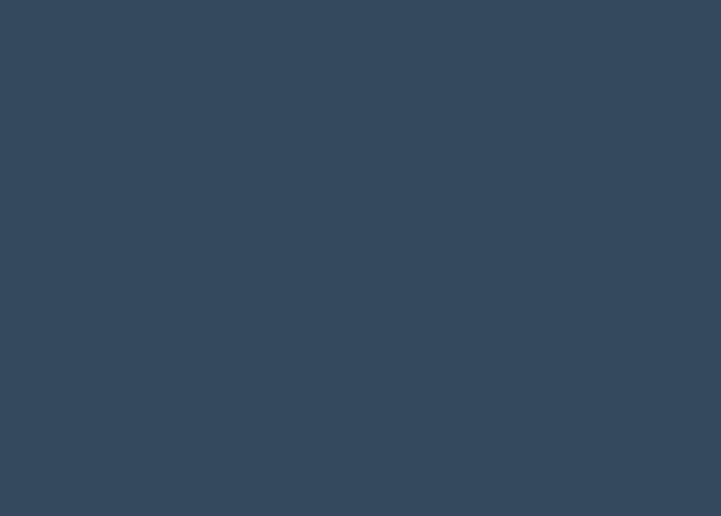
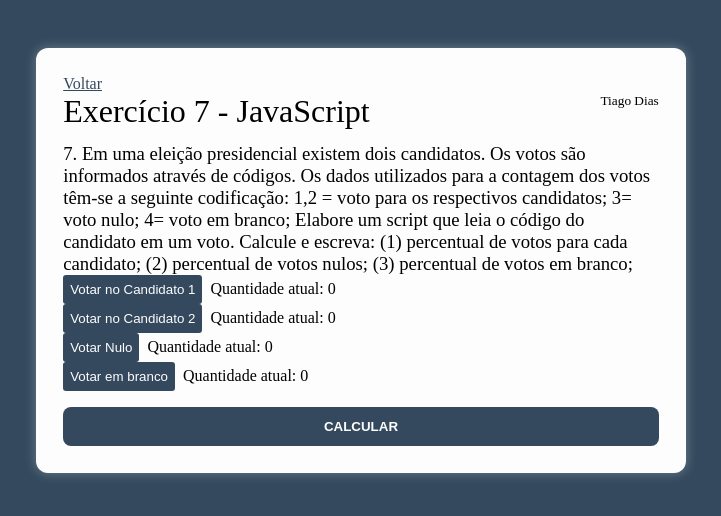
Before and after one commit to TiagoDiass/react-exercices-fatec, a React (Create React App) app: page /ex7 in a window 1280 px wide. Shown: the top 516 px of the page, without its empty margins (279-1000 px from the left). Built offline with nearby package versions, Linux system fonts and the light colour scheme; a web font is replaced by a local one.

Commit message:
ex7 feito

```diff
--- a/src/index.css
+++ b/src/index.css
@@ -77,6 +77,26 @@ code {
   justify-content: space-around;
 }
 
+.buttons {
+  display: flex;
+  flex-direction: column;
+}
+
+.vote-button {
+  border: none;
+  outline: none;
+  color: #fdfdfd;
+  background-color: var(--primary-color);
+  padding: 7px;
+  border-radius: 3px;
+  cursor: pointer;
+  margin-right: 8px;
+}
+
+.vote-button:hover {
+  box-shadow: 0 0 6px var(--primary-shadow);
+}
+
 .input-group {
   display: flex;
   flex-direction: column;
--- a/src/pages/Ex6.js
+++ b/src/pages/Ex6.js
@@ -11,7 +11,7 @@ class Ex6 extends Component {
     const numeros = [];
 
     for (let i = 1; i <= 500; i++) {
-      if (i % 5 == 0) {
+      if (i % 5 === 0) {
         numeros.push(i);
       }
     }
--- /dev/null
+++ b/src/pages/Ex7.js
@@ -0,0 +1,147 @@
+import React, { Component } from 'react';
+
+import BackButton from '../components/BackButton';
+
+class Ex7 extends Component {
+  state = {
+    mostrarResultado: false,
+    votos: {
+      candidato1: 0,
+      candidato2: 0,
+      nulo: 0,
+      branco: 0,
+    },
+
+    resultado: {
+      totalVotos: 0,
+      candidato1: 0,
+      candidato2: 0,
+      nulo: 0,
+      branco: 0,
+    },
+  };
+
+  incrementarVoto = (voto) => {
+    const votos = this.state.votos;
+
+    votos[voto] += 1;
+
+    this.setState({
+      votos,
+    });
+  };
+
+  calcularResultadoEMostrar = () => {
+    const { votos } = this.state;
+    const resultado = {};
+
+    const totalVotos =
+      votos.candidato1 + votos.candidato2 + votos.nulo + votos.branco;
+
+    for (let voto in votos) {
+      resultado[voto] = ((votos[voto] / totalVotos) * 100).toFixed(1);
+    }
+
+    resultado.totalVotos = totalVotos;
+
+    this.setState({
+      resultado,
+      mostrarResultado: true,
+    });
+  };
+
+  render() {
+    const { mostrarResultado, votos, resultado } = this.state;
+
+    return (
+      <div style={{ marginBottom: `30px` }} className="container">
+        <BackButton />
+
+        <div className="title">
+          <h1>Exercício 7 - JavaScript</h1>
+          <small>Tiago Dias</small>
+        </div>
+
+        <div className="ex-container">
+          <h3>
+            7. Em uma eleição presidencial existem dois candidatos. Os votos são
+            informados através de códigos. Os dados utilizados para a contagem
+            dos votos têm-se a seguinte codificação: 1,2 = voto para os
+            respectivos candidatos; 3= voto nulo; 4= voto em branco; Elabore um
+            script que leia o código do candidato em um voto. Calcule e escreva:
+            (1) percentual de votos para cada candidato; (2) percentual de votos
+            nulos; (3) percentual de votos em branco;
+          </h3>
+
+          <div className="buttons">
+            <div className="button-row">
+              <button
+                onClick={() => {
+                  this.incrementarVoto('candidato1');
+                }}
+                className="vote-button"
+              >
+                Votar no Candidato 1
+              </button>
+              <span>Quantidade atual: {votos.candidato1}</span>
+            </div>
+
+            <div className="button-row">
+              <button
+                onClick={() => {
+                  this.incrementarVoto('candidato2');
+                }}
+                className="vote-button"
+              >
+                Votar no Candidato 2
+              </button>
+              <span>Quantidade atual: {votos.candidato2}</span>
+            </div>
+            <div className="button-row">
+              <button
+                onClick={() => {
+                  this.incrementarVoto('nulo');
+                }}
+                className="vote-button"
+              >
+                Votar Nulo
+              </button>
+              <span>Quantidade atual: {votos.nulo}</span>
+            </div>
+            <div className="button-row">
+              <button
+                onClick={() => {
+                  this.incrementarVoto('branco');
+                }}
+                className="vote-button"
+              >
+                Votar em branco
+              </button>
+              <span>Quantidade atual: {votos.branco}</span>
+            </div>
+          </div>
+
+          {mostrarResultado && (
+            <div className="resultado">
+              <h3>Total de Votos: {resultado.totalVotos}</h3>
+              <h3>
+                Percentual de Votos do Candidato 1: {resultado.candidato1}%
+              </h3>
+              <h3>
+                Percentual de Votos do Candidato 2: {resultado.candidato2}%
+              </h3>
+              <h3>Percentual de Votos Nulos: {resultado.nulo}%</h3>
+              <h3>Percentual de Votos em branco: {resultado.branco}%</h3>
+            </div>
+          )}
+
+          <div className="final-actions">
+            <button onClick={this.calcularResultadoEMostrar}>CALCULAR</button>
+          </div>
+        </div>
+      </div>
+    );
+  }
+}
+
+export default Ex7;
--- a/src/pages/Main.js
+++ b/src/pages/Main.js
@@ -38,6 +38,9 @@ class Main extends Component {
           <li>
             <Link to="/ex6">Exercício 6</Link>
           </li>
+          <li>
+            <Link to="/ex7">Exercício 7</Link>
+          </li>
         </ul>
       </div>
     );
--- a/src/routes.js
+++ b/src/routes.js
@@ -8,6 +8,7 @@ import Ex3 from './pages/Ex3';
 import Ex4 from './pages/Ex4';
 import Ex5 from './pages/Ex5';
 import Ex6 from './pages/Ex6';
+import Ex7 from './pages/Ex7';
 
 export default function Routes() {
   return (
@@ -20,6 +21,7 @@ export default function Routes() {
         <Route path="/ex4" component={Ex4} />
         <Route path="/ex5" component={Ex5} />
         <Route path="/ex6" component={Ex6} />
+        <Route path="/ex7" component={Ex7} />
       </Switch>
     </BrowserRouter>
   );
```
